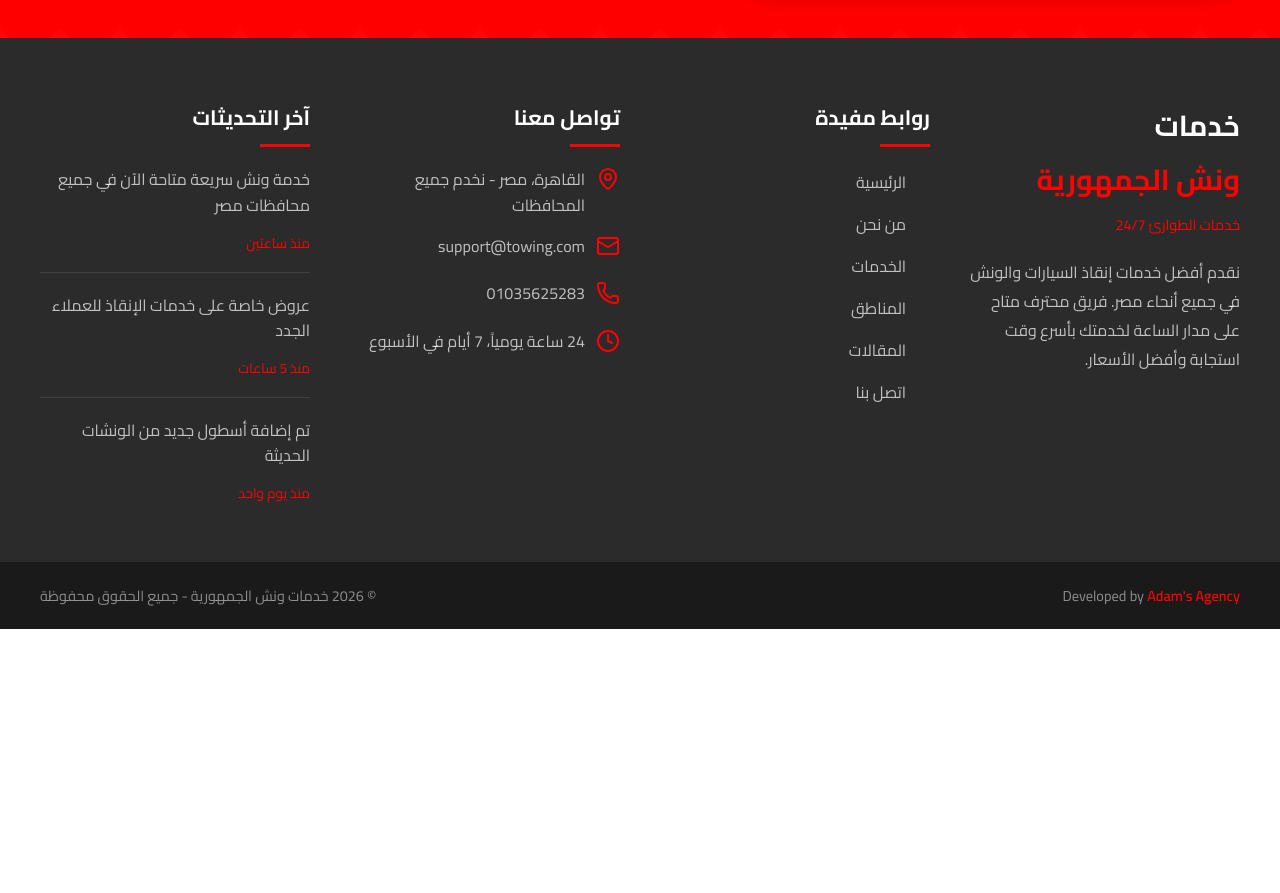
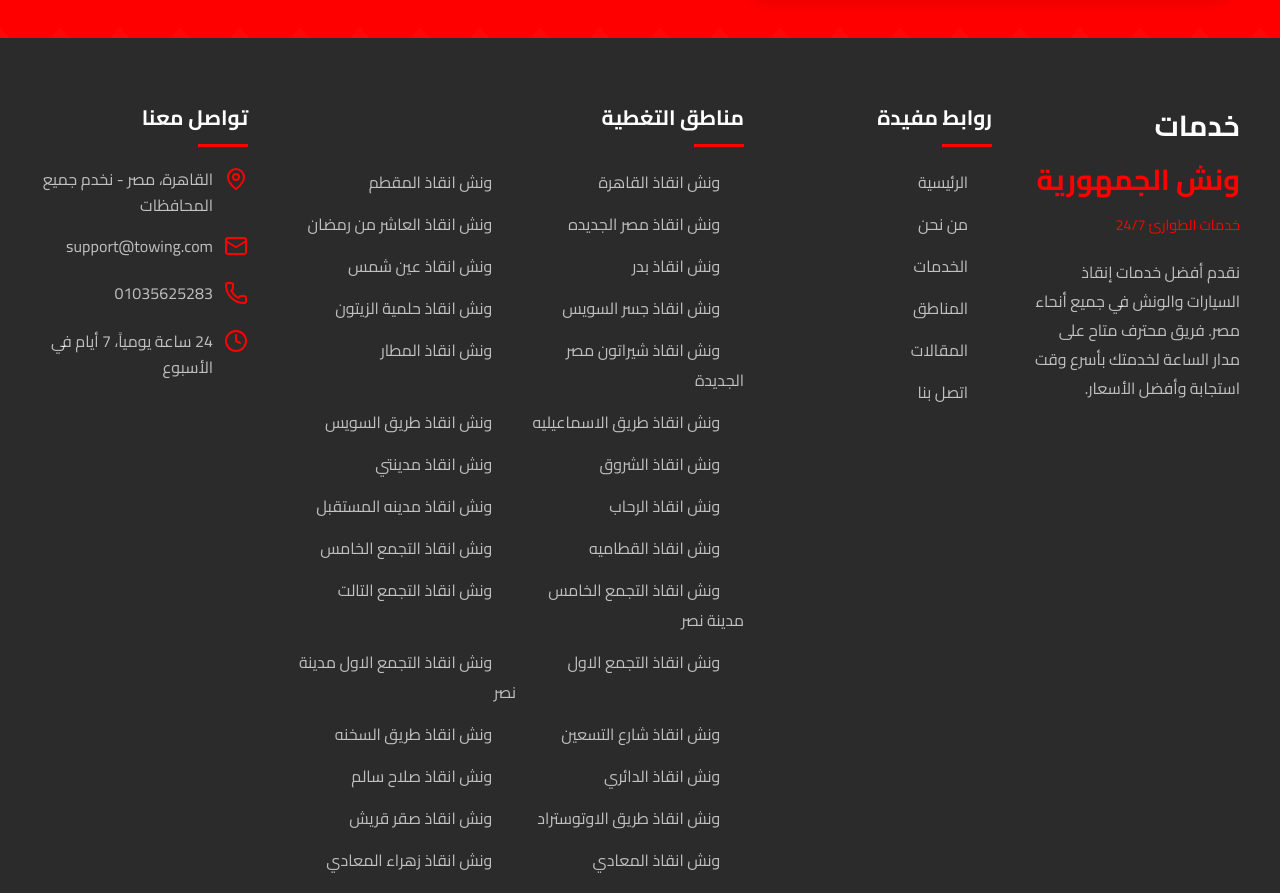
Before and after one commit to 3bdoKH/winch-elgomhoria, a React (Create React App) app: page /contact in a window 1280 px wide. Shown: the part 2308-3201 px from the top of the page. Before the commit the page ends 2937 px from the top, so only its background shows below. Built offline with nearby package versions, Linux system fonts and the light colour scheme.

Commit message:
add areas to footer

```diff
--- a/src/components/footer/Footer.css
+++ b/src/components/footer/Footer.css
@@ -121,13 +121,22 @@
     max-width: 1200px;
     margin: 0 auto;
     display: grid;
-    grid-template-columns: repeat(auto-fit, minmax(250px, 1fr));
+    grid-template-columns: repeat(auto-fit, minmax(200px, 1fr));
     gap: 40px;
 }
 
 .footer-column {
     direction: rtl;
     text-align: right;
+}
+
+.col-2 {
+    grid-column: span 2;
+}
+
+.col-2 .footer-links {
+    grid-template-columns: repeat(2, 1fr);
+    display: grid;
 }
 
 /* Company Info */
@@ -310,7 +319,8 @@
     align-items: center;
     flex-wrap: wrap;
     gap: 15px;
-    direction: ltr; /* Keep credits and copyright in a consistent LTR flex layout for desktop */
+    direction: ltr;
+    /* Keep credits and copyright in a consistent LTR flex layout for desktop */
 }
 
 
--- a/src/components/footer/Footer.jsx
+++ b/src/components/footer/Footer.jsx
@@ -5,6 +5,7 @@
 import { Phone } from 'lucide-react';
 import { Clock } from 'lucide-react';
 import { phoneNumbers } from '../../data/phoneNumbers';
+import { areas } from '../../data/areas';
 const Footer = () => {
     const [email, setEmail] = useState('');
 
@@ -77,6 +78,22 @@
                         </ul>
                     </div>
 
+                    {/* Service Areas */}
+                    <div className="footer-column col-2">
+                        <h3 className="footer-heading">مناطق التغطية</h3>
+                        <ul className="footer-links">
+                            {areas.map((gov, index) => (
+                                gov.areas.map((area, index) => (
+                                    <li key={index}>
+                                        <a href={`/areas/${encodeURIComponent(area)}`}>
+                                            ونش انقاذ {area}
+                                        </a>
+                                    </li>
+                                ))
+                            ))}
+                        </ul>
+                    </div>
+
                     {/* Get In Touch */}
                     <div className="footer-column">
                         <h3 className="footer-heading">تواصل معنا</h3>
@@ -109,25 +126,6 @@
                             </li>
                         </ul>
                     </div>
-
-                    {/* Latest Updates */}
-                    <div className="footer-column">
-                        <h3 className="footer-heading">آخر التحديثات</h3>
-                        <ul className="latest-updates">
-                            <li>
-                                <p>خدمة ونش سريعة متاحة الآن في جميع محافظات مصر</p>
-                                <span className="update-time">منذ ساعتين</span>
-                            </li>
-                            <li>
-                                <p>عروض خاصة على خدمات الإنقاذ للعملاء الجدد</p>
-                                <span className="update-time">منذ 5 ساعات</span>
-                            </li>
-                            <li>
-                                <p>تم إضافة أسطول جديد من الونشات الحديثة</p>
-                                <span className="update-time">منذ يوم واحد</span>
-                            </li>
-                        </ul>
-                    </div>
                 </div>
             </div>
 
```
